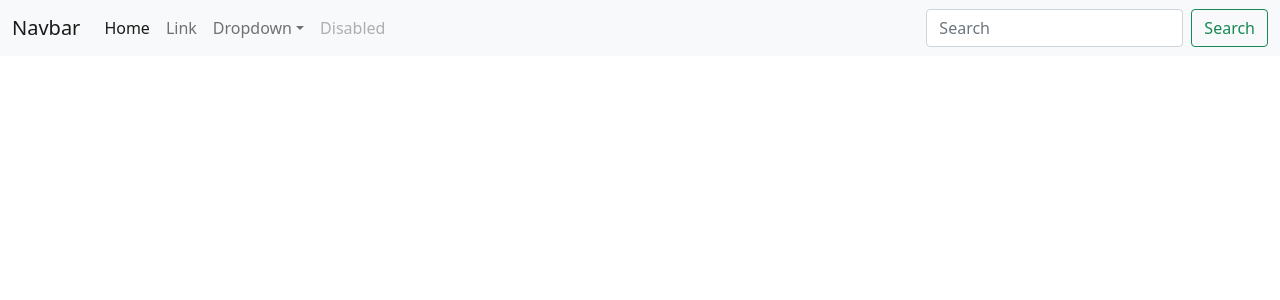
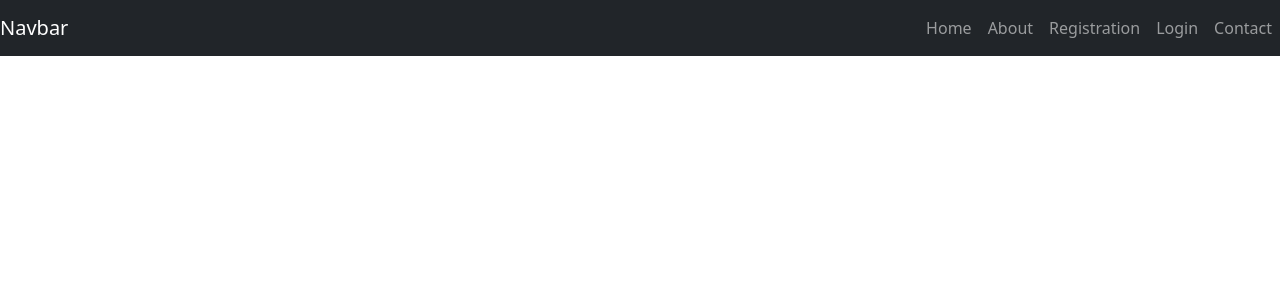
Before and after one commit to NITZECH/mern, a React (Create React App) app in the folder client/: page /about in a window 1280 px wide. Shown: the top 300 px of the page. Built offline with nearby package versions, Linux system fonts and the light colour scheme.

Commit message:
navbar created

```diff
--- a/client/src/components/Navbar.js
+++ b/client/src/components/Navbar.js
@@ -1,44 +1,36 @@
 import React from 'react'
 import 'bootstrap/dist/css/bootstrap.css'
+
 const Navbar = () => {
     return (
         <>
-          <nav className="navbar navbar-expand-lg navbar-light bg-light">
-  <div className="container-fluid">
-    <a className="navbar-brand" href="#">Navbar</a>
-    <button className="navbar-toggler" type="button" data-bs-toggle="collapse" data-bs-target="#navbarSupportedContent" aria-controls="navbarSupportedContent" aria-expanded="false" aria-label="Toggle navigation">
-      <span className="navbar-toggler-icon" />
+          <nav className="navbar navbar-expand-lg navbar-dark bg-dark ">
+  <a className="navbar-brand" href="/">Navbar</a>
+  <button className="navbar-toggler" type="button" data-toggle="collapse" data-target="#navbarNav" aria-controls="navbarNav" aria-expanded="false" aria-label="Toggle navigation">
+    <span className="navbar-toggler-icon"></span>
   </button>
-    <div className="collapse navbar-collapse" id="navbarSupportedContent">
-      <ul className="navbar-nav me-auto mb-2 mb-lg-0">
-        <li className="nav-item">
-          <a className="nav-link active" aria-current="page" href="#">Home</a>
+  <div className="collapse navbar-collapse "   id="navbarNav">
+    <ul className=" ml-auto navbar-nav " style={{marginLeft: 'auto'}} >
+      <li className="nav-item active">
+        <a className="nav-link" href="/">Home</a>
       </li>
       <li className="nav-item">
-          <a className="nav-link" href="#">Link</a>
-        </li>
-        <li className="nav-item dropdown">
-          <a className="nav-link dropdown-toggle" href="#" id="navbarDropdown" role="button" data-bs-toggle="dropdown" aria-expanded="false">
-            Dropdown
-          </a>
-          <ul className="dropdown-menu" aria-labelledby="navbarDropdown">
-            <li><a className="dropdown-item" href="#">Action</a></li>
-            <li><a className="dropdown-item" href="#">Another action</a></li>
-            <li><hr className="dropdown-divider" /></li>
-            <li><a className="dropdown-item" href="#">Something else here</a></li>
-          </ul>
+        <a className="nav-link" href="/">About</a>
       </li>
       <li className="nav-item">
-          <a className="nav-link disabled" href="#" tabIndex={-1} aria-disabled="true">Disabled</a>
+        <a className="nav-link" href="/">Registration</a>
+      </li>
+      <li className="nav-item">
+        <a className="nav-link" href="/">Login</a>
+      </li>
+      <li className="nav-item">
+        <a className="nav-link" href="/">Contact</a>
       </li>
     </ul>
-      <form className="d-flex">
-        <input className="form-control me-2" type="search" placeholder="Search" aria-label="Search" />
-        <button className="btn btn-outline-success" type="submit">Search</button>
-      </form>
-    </div>
   </div>
 </nav>
+
+
 
         </>
     )
```
Lines whose indentation alone changed are shown as unchanged.
